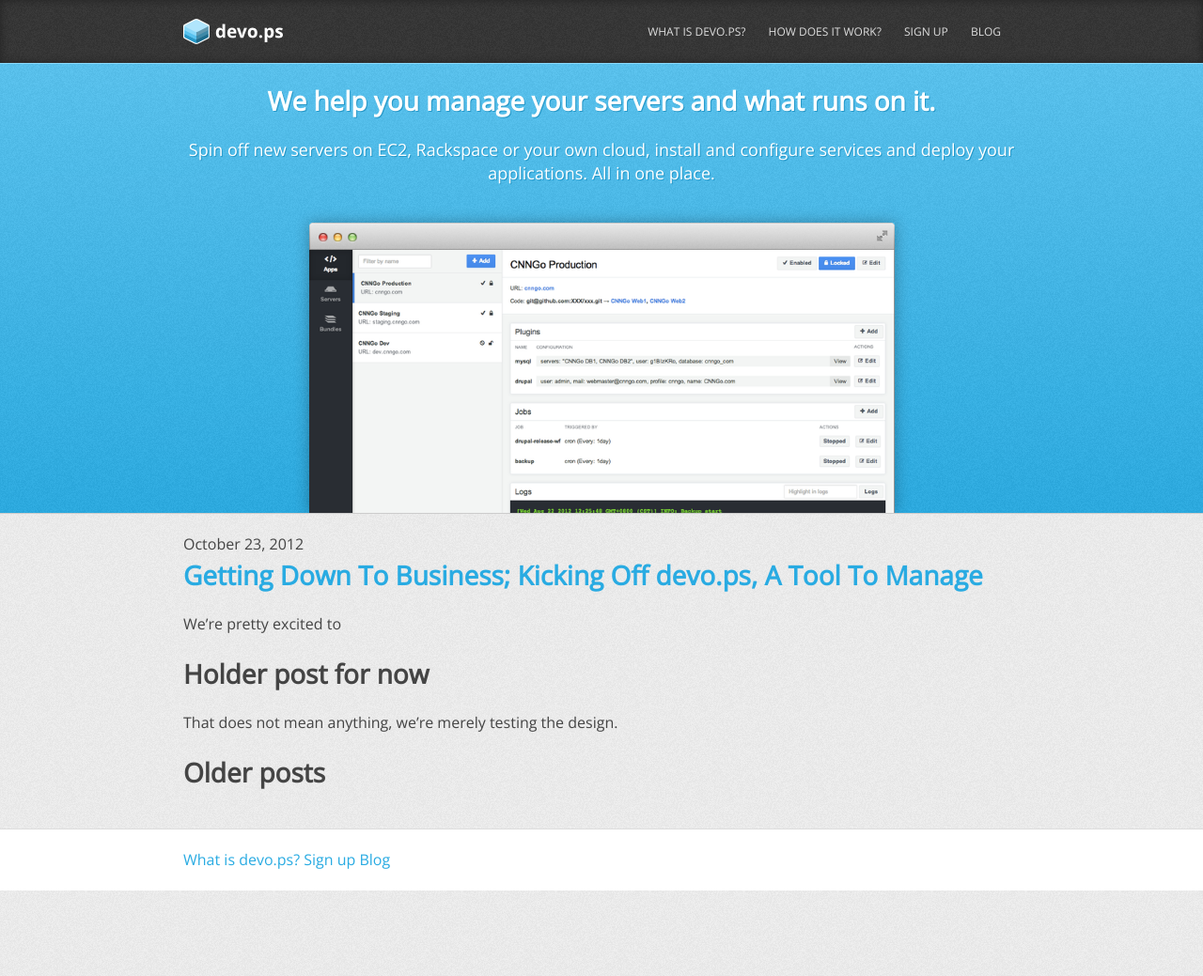
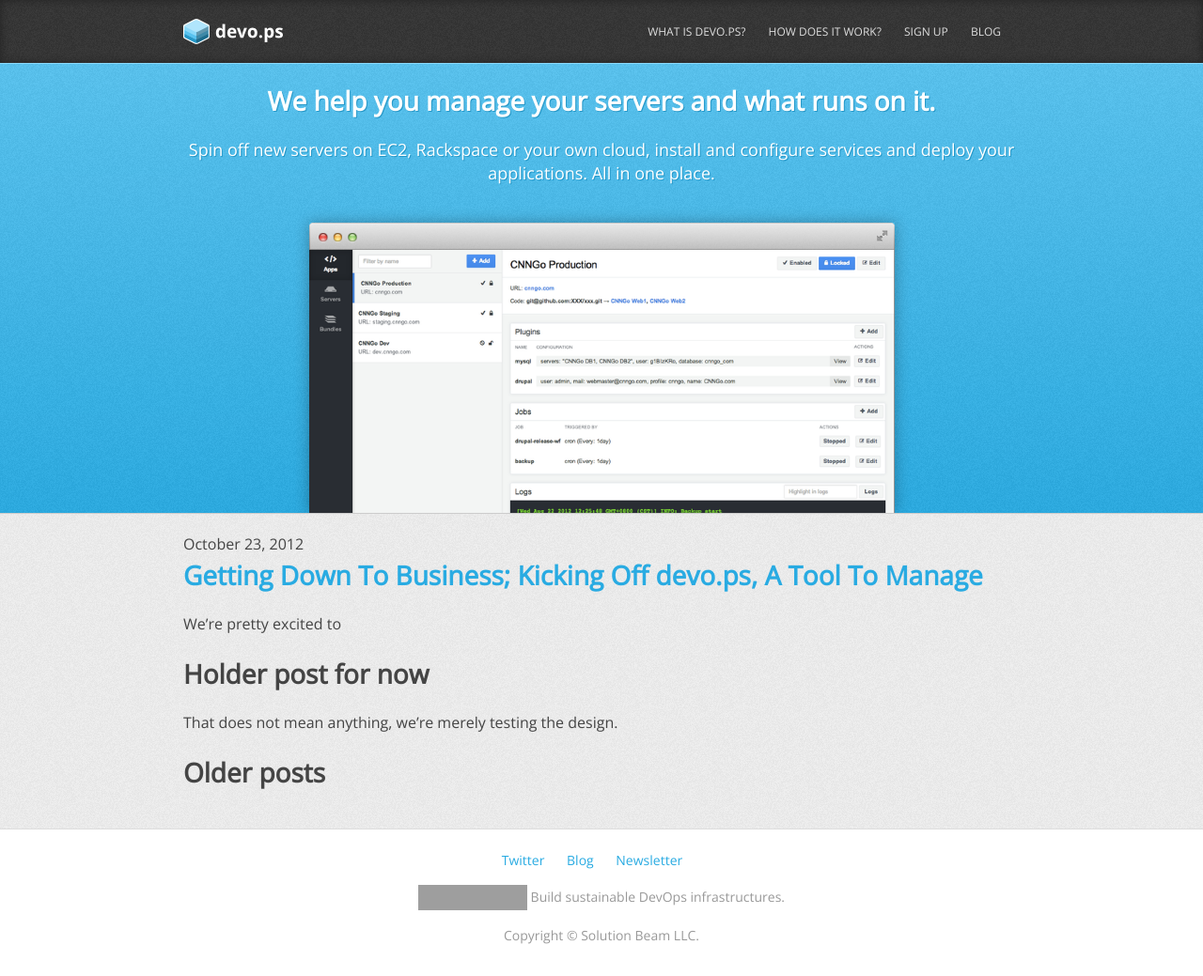
Before and after one commit to isabella232/devo-ps.github.io, a Jekyll site: the page built from index.html, in a window 1280 px wide. Shown: the whole page at 94% size. Built offline with Jekyll 4.4.1, drawn with Linux system fonts in a browser that asks for light colours; nearby versions of some CDN libraries; library files that are not in the unit come from our copies; before the commit the page ends 948 px from its top, so only the background shows below that; grey boxes are pictures that could not be loaded.

Commit message:
Styling the footer

```diff
--- a/_layouts/default.html
+++ b/_layouts/default.html
@@ -41,9 +41,13 @@
 
   <footer id='footer'>
     <div class='content'>
-      <a href='http://twitter.com'>What is devo.ps?</a>
-      <a href='#signup'>Sign up</a>
-      <a href='#blog'>Blog</a>
+      <nav class='social'>
+        <a href='http://twitter.com/devo_ps' class=''>Twitter</a>
+        <a href='http://mailchimp.com' class=''>Blog</a>
+        <a href='http://mailchimp.com' class=''>Newsletter</a>
+      </nav>
+      <p class='slogan'><a href='{{ base.url }}/'>devo.ps</a> Build sustainable DevOps infrastructures.</p>
+      <p class='copyright'>Copyright © Solution Beam LLC.</p>
     </div>
   </footer>
 
--- a/assets/css/style.css
+++ b/assets/css/style.css
@@ -141,12 +141,34 @@
   width: 70%;
 }
 
-@media only screen and (max-width: 800px) {
-
-}
-
 /* Footer */
 #footer {
   background: #fff;
   border-top: 1px solid #ddd;
+  color: #999;
+  font-size: 14px;
 }
+
+#footer .content {
+  text-align: center;
+}
+
+#footer p {
+  margin-bottom: 10px;
+}
+
+#footer .slogan a {
+  background: transparent url(/assets/images/logo-gray.png) no-repeat left center;
+  display: inline-block;
+  height: 27px;
+  text-indent: -999em;
+  width: 116px;
+}
+
+#footer nav a {
+  margin-right: 20px;
+}
+
+@media only screen and (max-width: 800px) {
+
+}
```
